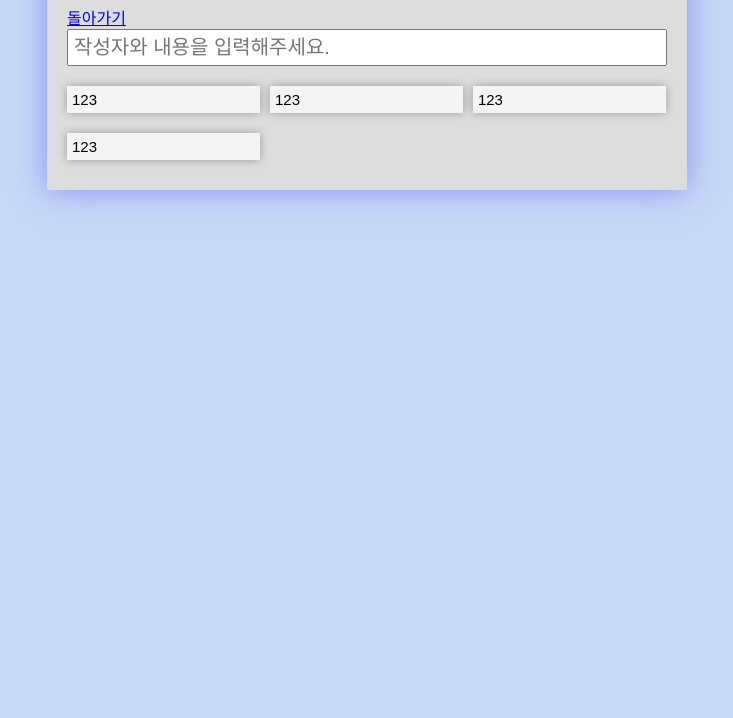
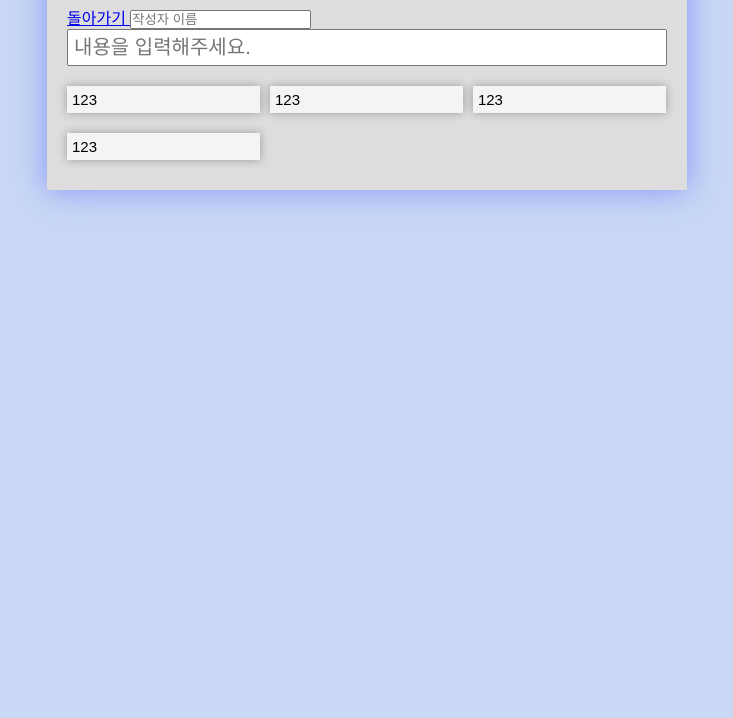
Before and after one commit to mschoi0411/introduce-web, a plain HTML site: page end/todo.html in a window 1280 px wide. Shown: the part 82-800 px from the top of the page, without its empty margins (273-1006 px from the left). Drawn offline with nearby package versions, Linux system fonts and the light colour scheme; no server answers.

Commit message:
Update todo.html

```diff
--- a/end/todo.html
+++ b/end/todo.html
@@ -15,8 +15,8 @@
                 돌아가기
             </a>
 
-
-        <input type="text" class="todo-input" placeholder="작성자와 내용을 입력해주세요.">
+        <input type="text" class="author-input" placeholder="작성자 이름">
+        <input type="text" class="todo-input" placeholder="내용을 입력해주세요.">
         <div class="todos-container">
             <div class="todo-item">
                 123
```
